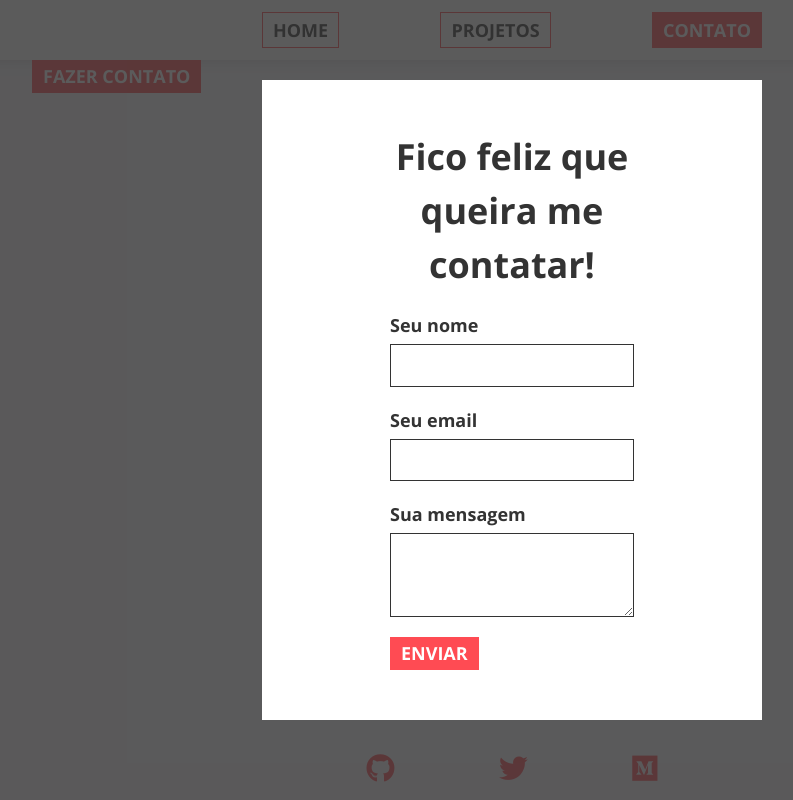
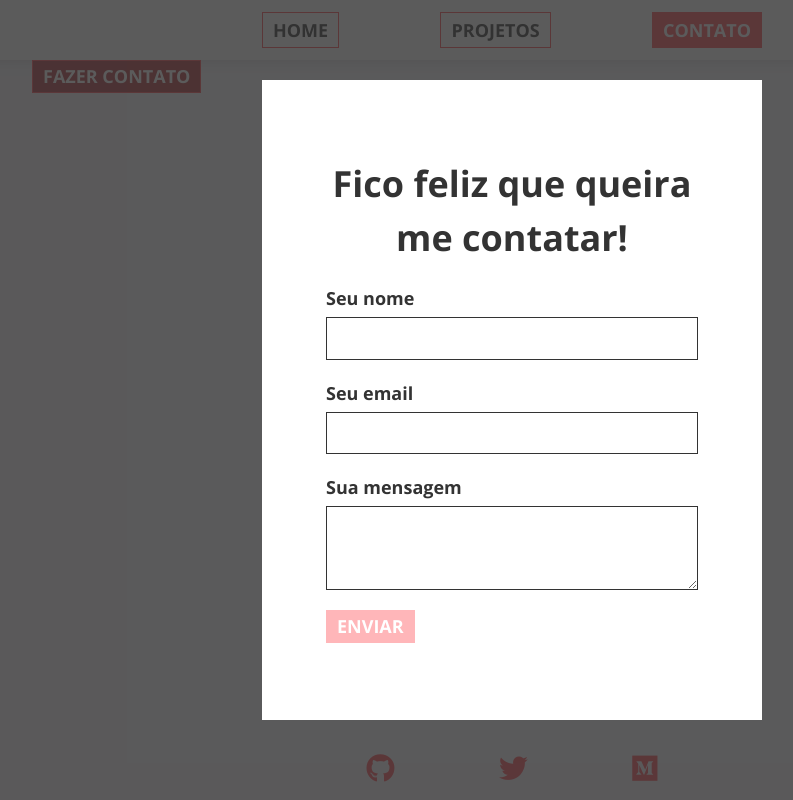
Before and after one commit to aaamenezes/Andre_Menezes_JAMStackAlura, a Next.js app: page /contact in a window 1280 px wide. Both pictures are taken after a click on the button "FAZER CONTATO". Shown: the whole page, without its empty margins (128-921 px from the left). Built offline with nearby package versions, Linux system fonts and the light colour scheme.

Commit message:
Reformular componente formulario

```diff
--- a/pages/contact.js
+++ b/pages/contact.js
@@ -6,14 +6,36 @@ import Container from '../src/components/common/container'
 import Footer from '../src/components/common/footer'
 import Modal from '../src/components/common/modal'
 import Button from '../src/components/common/button'
+import Title from '../src/components/text/title'
+import Form from '../src/components/form'
 
 export default function Home() {
   const [ modalDisplay, setModalDisplay ] = useState(false)
+
+  const formData = [
+    {
+      info: 'name',
+      label: 'Seu nome',
+      inputType: 'text'
+    },
+    {
+      info: 'email',
+      label: 'Seu email',
+      inputType: 'email'
+    },
+    {
+      info: 'message',
+      label: 'Sua mensagem',
+      inputType: 'textarea'
+    }
+  ]
+
   return (
     <>
       <Header />
       <Main padding='0'>
         <Container>
+
           <Button
             variant='primary'
             as='button'
@@ -21,7 +43,15 @@ export default function Home() {
           >
             Fazer contato
           </Button>
-          {modalDisplay && <Modal setModalDisplay={setModalDisplay} />}
+
+          {modalDisplay && (
+            <Modal setModalDisplay={setModalDisplay}>
+              <Title as='h2'>
+                Fico feliz que queira me contatar!
+              </Title>
+              <Form formData={formData} />
+            </Modal>
+          )}
         </Container>
       </Main>
       <Footer />
--- a/src/components/common/button/index.js
+++ b/src/components/common/button/index.js
@@ -32,9 +32,33 @@ const ButtonStyled = styled.a`
   &:hover {
     opacity: ${ ({ theme }) => theme.opacity.medium };
   }
+
+  &:focus {
+    ${ ({ variant, theme }) => {
+    if (variant === 'primary') {
+      return {
+        backgroundColor: theme.color.primary.dark
+      }
+    }
+
+    if (variant === 'secondary') {
+      return {
+        color: theme.color.support.white,
+        backgroundColor: theme.color.support.dark
+      }
+    }
+
+    return undefined
+  } };
+  }
+
+  &[disabled] {
+    opacity: ${ ({ theme }) => theme.opacity.transparent };
+    cursor: not-allowed;
+  }
 `
 
-function Button({ variant, children, url, setModalDisplay }) {
+function Button({ variant, children, url, setModalDisplay, disabled }) {
   if (url) {
     return (
       <Link href={url} passHref>
@@ -49,6 +73,7 @@ function Button({ variant, children, url, setModalDisplay }) {
     <ButtonStyled
       variant={variant}
       as='button'
+      disabled={disabled}
       onClick={() => setModalDisplay(true)}
     >
       {children}
@@ -60,7 +85,8 @@ Button.propTypes = {
   variant: PropTypes.string.isRequired,
   children: PropTypes.node.isRequired,
   url: PropTypes.string,
-  setModalDisplay: PropTypes.func
+  setModalDisplay: PropTypes.func,
+  disabled: PropTypes.bool.isRequired
 }
 
 Button.defaultProps = {
--- a/src/components/common/modal/index.js
+++ b/src/components/common/modal/index.js
@@ -3,9 +3,7 @@ import React from 'react'
 import styled from 'styled-components'
 import PropTypes from 'prop-types'
 
-import Title from '../../text/title'
 import Container from '../container'
-import Form from '../../form'
 
 function background({ theme }) {
   const color = theme.color.support.black
@@ -36,27 +34,25 @@ const ModalStyled = styled(Container)`
   align-items: center;
 
   width: clamp(250px, 70%, 500px);
-  height: 80vh;
-  padding: 10%;
+  min-height: 80vh;
+  padding: 5%;
   background-color: ${ ({ theme }) => theme.color.support.white };
 `
 
-function Modal({ setModalDisplay }) {
+function Modal({ setModalDisplay, children }) {
   return (
     <>
       <ModalBackdrop onClick={() => setModalDisplay(false)} />
       <ModalStyled>
-        <Title as='h2'>
-          Fico feliz que queira me contatar!
-        </Title>
-        <Form />
+        {children}
       </ModalStyled>
     </>
   )
 }
 
 Modal.propTypes = {
-  setModalDisplay: PropTypes.func.isRequired
+  setModalDisplay: PropTypes.func.isRequired,
+  children: PropTypes.node.isRequired
 }
 
 export default Modal
--- a/src/components/form/index.js
+++ b/src/components/form/index.js
@@ -1,5 +1,7 @@
-import React from 'react'
+import React, { useState } from 'react'
+
 import styled from 'styled-components'
+import PropTypes from 'prop-types'
 
 import FormGroup from './formGroup'
 import Button from '../common/button'
@@ -8,17 +10,32 @@ const FormStyled = styled.form`
   width: 100%;
 `
 
-function Form() {
+function Form({ formData }) {
+  const [ formEmpty = setFormEmpty ] = useState(true)
+  const formGroups = formData.map(group => (
+    <FormGroup
+      info={group.info}
+      label={group.label}
+      inputType={group.inputType}
+      key={group.label}
+    />
+  ))
+
   return (
     <FormStyled>
-      <FormGroup info='name' label='Seu nome' inputType='text' />
-      <FormGroup info='email' label='Seu email' inputType='email' />
-      <FormGroup info='message' label='Sua mensagem' inputType='textarea' />
-      <Button variant='primary'>
+      {formGroups}
+      <Button
+        variant='primary'
+        disabled={formEmpty}
+      >
         Enviar
       </Button>
     </FormStyled>
   )
 }
 
+Form.propTypes = {
+  formData: PropTypes.arrayOf(PropTypes.object).isRequired
+}
+
 export default Form
--- a/src/components/form/input/index.js
+++ b/src/components/form/input/index.js
@@ -1,4 +1,4 @@
-import React from 'react'
+import React, { useState } from 'react'
 import styled from 'styled-components'
 
 import PropTypes from 'prop-types'
@@ -10,9 +10,10 @@ const InputStyled = styled.input`
   outline: none;
   border-radius: 0;
   resize: vertical;
+  transition: ${ ({ theme }) => theme.transition.fast };
 
   &:focus {
-    border: none;
+    border: 1px solid ${ ({ theme }) => theme.color.primary.dark };
     font-weight: ${ ({ theme }) => theme.fontWeight.bold };
     color: ${ ({ theme }) => theme.color.support.white };
     background-color: ${ ({ theme }) => theme.color.primary.dark };
@@ -24,12 +25,33 @@ const InputStyled = styled.input`
 `
 
 function Input({ inputType, info }) {
+  const [ value, setValue ] = useState('')
+
+  function handleChange(event) {
+    setValue(event.target.value)
+  }
+
   if (inputType === 'textarea') {
-    return <InputStyled as='textarea' rows='3' id={info} name={info} />
+    return (
+      <InputStyled
+        as='textarea'
+        rows='3'
+        id={info}
+        name={info}
+        value={value}
+        onChange={event => handleChange(event)}
+      />
+    )
   }
 
   return (
-    <InputStyled type={inputType} id={info} name={info} />
+    <InputStyled
+      type={inputType}
+      id={info}
+      name={info}
+      value={value}
+      onChange={event => handleChange(event)}
+    />
   )
 }
 
```
